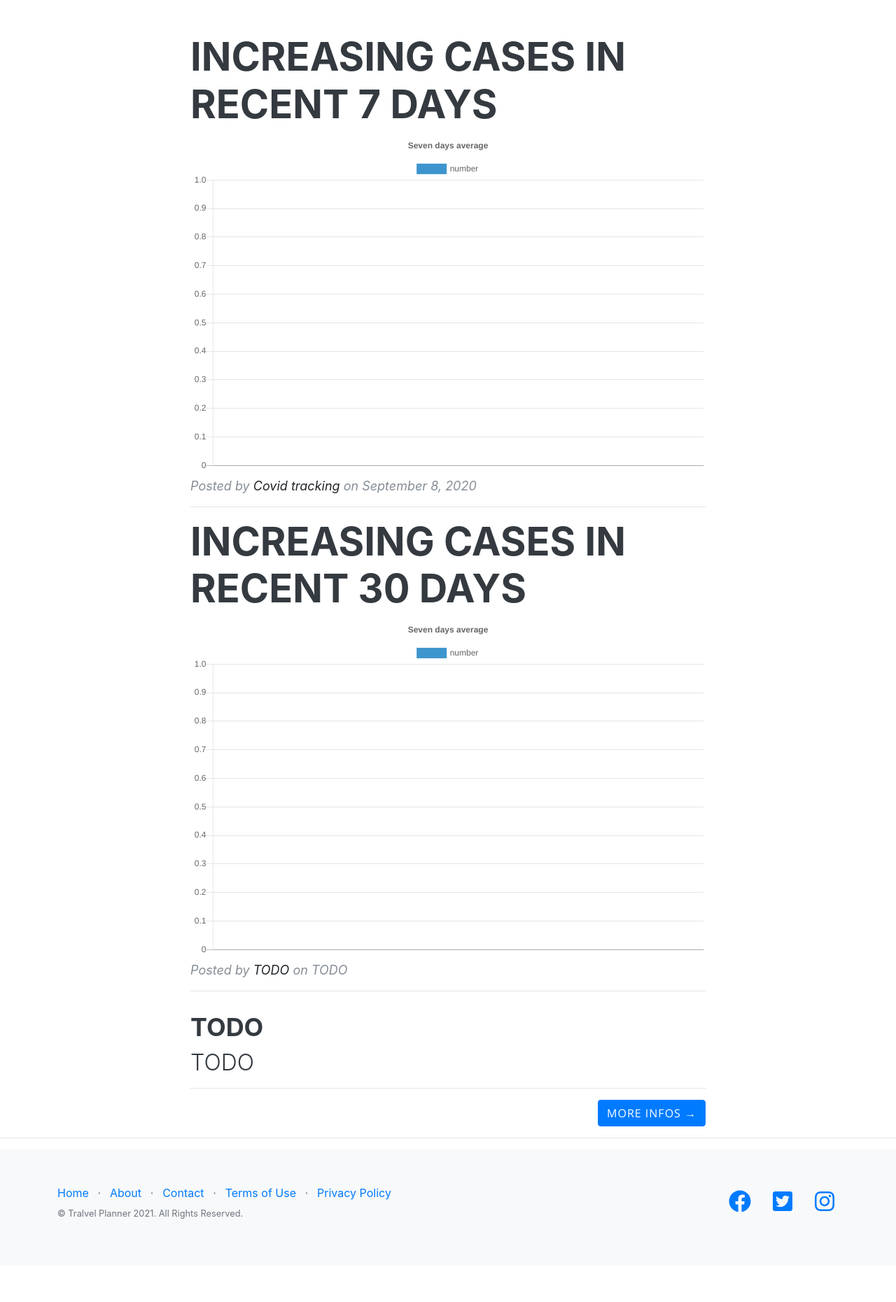
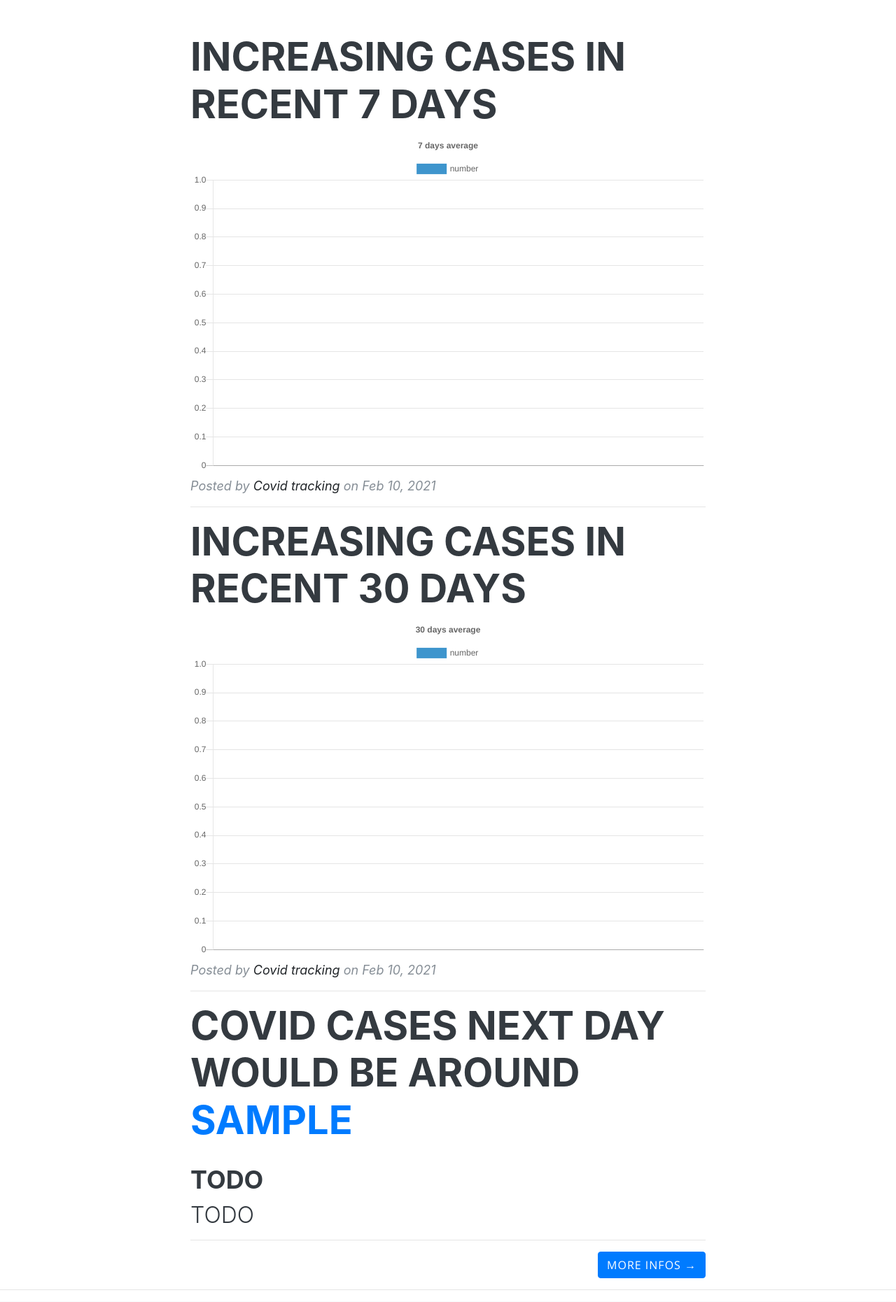
Before and after one commit to LoneRan/EE599CloudFinalProject, a Flask app: template templates/result.html in a window 1280 px wide. Shown: the part 558-2419 px from the top of the page at 70% size. Before the commit the page ends 2300 px from the top, so only its background shows below. Run offline with Flask 2, Linux system fonts and the light colour scheme; the template is opened without the code that fills it: most values are stand-ins (such as "Sample title", 1, 10 or a date in 2020); some web fonts are replaced.

Commit message:
add time series prediction

```diff
--- a/app.py
+++ b/app.py
@@ -6,6 +6,7 @@ import userProfile
 
 import mysql.connector
 from os import path
+from covid_pred import predict_next
 
 app = Flask(__name__)
 CHECK = 0
@@ -109,12 +110,13 @@ def searchState():
         data_covid_30 = data_raw_30[0][1:]
         data_covid_30 = list(data_covid_30)
         print(data_covid_30)
-
+    covid_next = predict_next(data_covid_30)
 
     return render_template('result.html',
         stateName = stateName, guessName = guessName, isGuess = isGuess,
         labels=labels,data_covid=data_covid,
-        labels_30=labels_30,data_covid_30=data_covid_30)
+        labels_30=labels_30,data_covid_30=data_covid_30,
+        covid_next = (int)(covid_next))
 
 
 @app.route('/login',methods=['POST','GET'])
--- a/templates/result.html
+++ b/templates/result.html
@@ -8,7 +8,7 @@
   <meta name="description" content="">
   <meta name="author" content="">
 
-  <title>Clean Blog - Search Result</title>
+  <title>{{guessName}} Search Result</title>
 
   <!-- Bootstrap core CSS -->
   <link href="static/css/bootstrap.min.css" rel="stylesheet">
@@ -99,7 +99,7 @@
                 options: {
                     title: {
                     display: true,
-                    text: 'Seven days average'
+                    text: '7 days average'
                     }
                 }
                 });
@@ -108,7 +108,7 @@
           <p class="post-meta">Posted by
             <a href="https://covidtracking.com/data/api/version-2
 ">Covid tracking</a>
-            on September 8, 2020</p>
+            on Feb 10, 2021</p>
         </div>
         <hr>
 
@@ -134,16 +134,24 @@
                 options: {
                     title: {
                     display: true,
-                    text: 'Seven days average'
+                    text: '30 days average'
                     }
                 }
                 });
             </script>
           <p class="post-meta">Posted by
-            <a href="#">TODO</a>
-            on TODO</p>
+            <a href="https://covidtracking.com/data/api/version-2
+">Covid tracking</a>
+            on Feb 10, 2021</p>
         </div>
         <hr>
+        <div class="post-preview">
+            <h2 class="post-title">
+              Covid cases next day would be around
+              <span class="text-primary">{{covid_next}}</span>
+            </h2>
+        </div>
+
         <div class="post-preview">
           <a href="post.html">
             <h2 class="post-title">
```
Also changed, not shown: covid_pred.py (added, +14 -0 lines).
